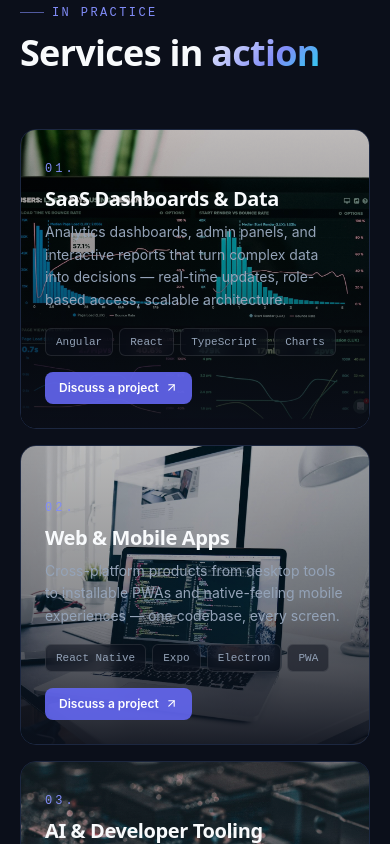
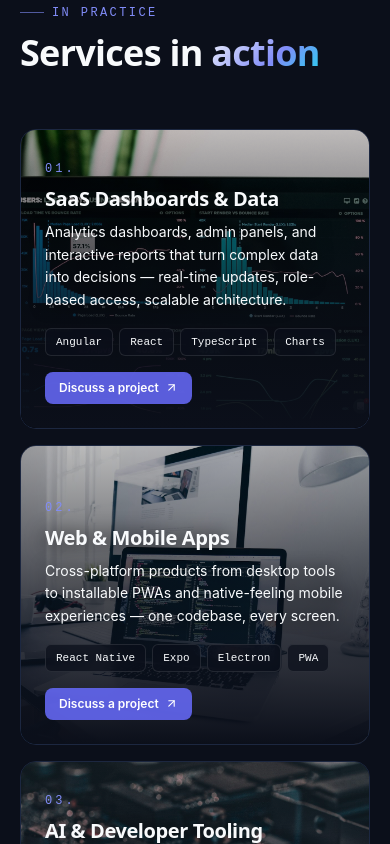
Before and after one commit to VagTsop/single-page-developer-portfolio, a React (Vite) app in the folder portfolio-react/: page / in a window 390 px wide. Shown: the part 7780-8624 px from the top of the page. Built offline with nearby package versions, Linux system fonts and the light colour scheme; no server answers.

Commit message:
fix some collor issues

```diff
--- a/portfolio-react/src/components/Preloader.tsx
+++ b/portfolio-react/src/components/Preloader.tsx
@@ -41,7 +41,7 @@ export default function Preloader() {
     <AnimatePresence>
       {!done && (
         <motion.div
-          className="fixed inset-0 z-[200] grid place-items-center bg-bg"
+          className="fixed inset-x-0 top-0 z-[200] grid h-dvh place-items-center bg-bg"
           exit={{ opacity: 0, transition: { duration: 0.55, ease: 'easeInOut' } }}
           aria-hidden="true"
         >
@@ -70,7 +70,7 @@ export default function Preloader() {
               />
             </svg>
             <motion.span
-              className="font-display text-sm font-bold tracking-[0.3em] text-fg-muted uppercase"
+              className="pl-[0.3em] font-display text-sm font-bold tracking-[0.3em] text-fg-muted uppercase"
               initial={{ opacity: 0, y: 8 }}
               animate={{ opacity: 1, y: 0 }}
               transition={{ delay: 0.9, duration: 0.5 }}
--- a/portfolio-react/src/components/WorkSpotlight.tsx
+++ b/portfolio-react/src/components/WorkSpotlight.tsx
@@ -72,16 +72,19 @@ export default function WorkSpotlight() {
                   isDimmed ? 'scale-100 brightness-[0.5]' : isActive ? 'scale-105 brightness-100' : 'scale-100 brightness-[0.75]'
                 }`}
               />
-              <div className="absolute inset-0 bg-gradient-to-t from-bg/90 via-bg/25 to-transparent" />
+              {/* stronger scrim at the bottom half so copy stays readable over bright frames */}
+              <div className="absolute inset-0 bg-gradient-to-t from-bg via-bg/60 to-transparent" />
 
               {/* content */}
               <div className="relative flex h-full flex-col justify-end p-6">
                 <span className="mb-2 font-mono text-xs tracking-[0.25em] text-brand-bright">
                   {String(i + 1).padStart(2, '0')}.
                 </span>
-                <h3 className="font-display text-xl font-bold text-fg sm:text-2xl">{p.title}</h3>
+                <h3 className="font-display text-xl font-bold text-fg drop-shadow-[0_2px_10px_rgba(0,0,0,0.9)] sm:text-2xl">
+                  {p.title}
+                </h3>
                 <p
-                  className={`mt-2 max-w-md text-sm leading-relaxed text-fg-muted transition-all duration-500 md:overflow-hidden ${
+                  className={`mt-2 max-w-md text-sm leading-relaxed text-fg drop-shadow-[0_1px_8px_rgba(0,0,0,0.95)] transition-all duration-500 md:overflow-hidden ${
                     isActive ? 'md:max-h-40 md:opacity-100' : 'md:max-h-0 md:opacity-0'
                   }`}
                 >
@@ -91,7 +94,7 @@ export default function WorkSpotlight() {
                   {p.tech.map((t) => (
                     <span
                       key={t}
-                      className="rounded-md border border-white/10 bg-bg/50 px-2.5 py-1 font-mono text-[11px] text-fg-muted backdrop-blur-sm"
+                      className="rounded-md border border-white/10 bg-bg/70 px-2.5 py-1 font-mono text-[11px] text-fg backdrop-blur-sm"
                     >
                       {t}
                     </span>
```
